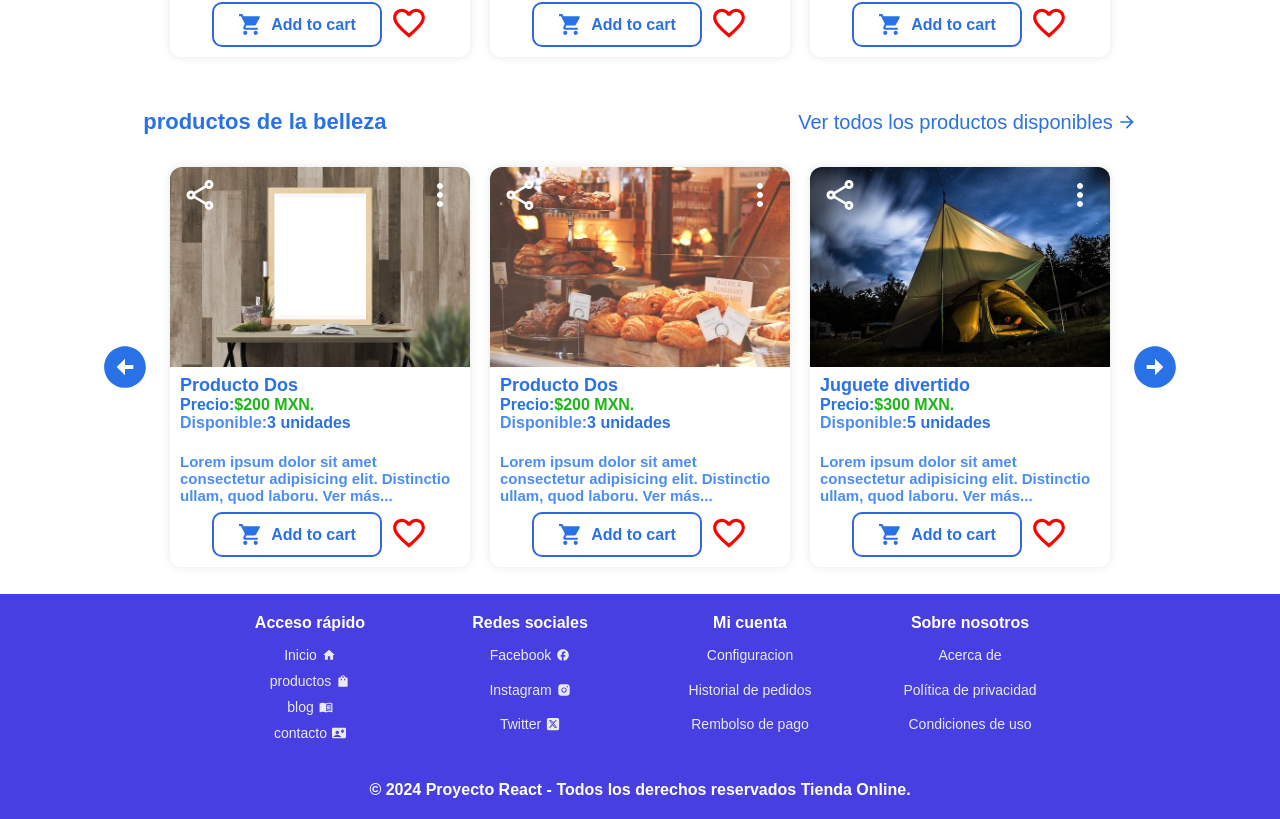
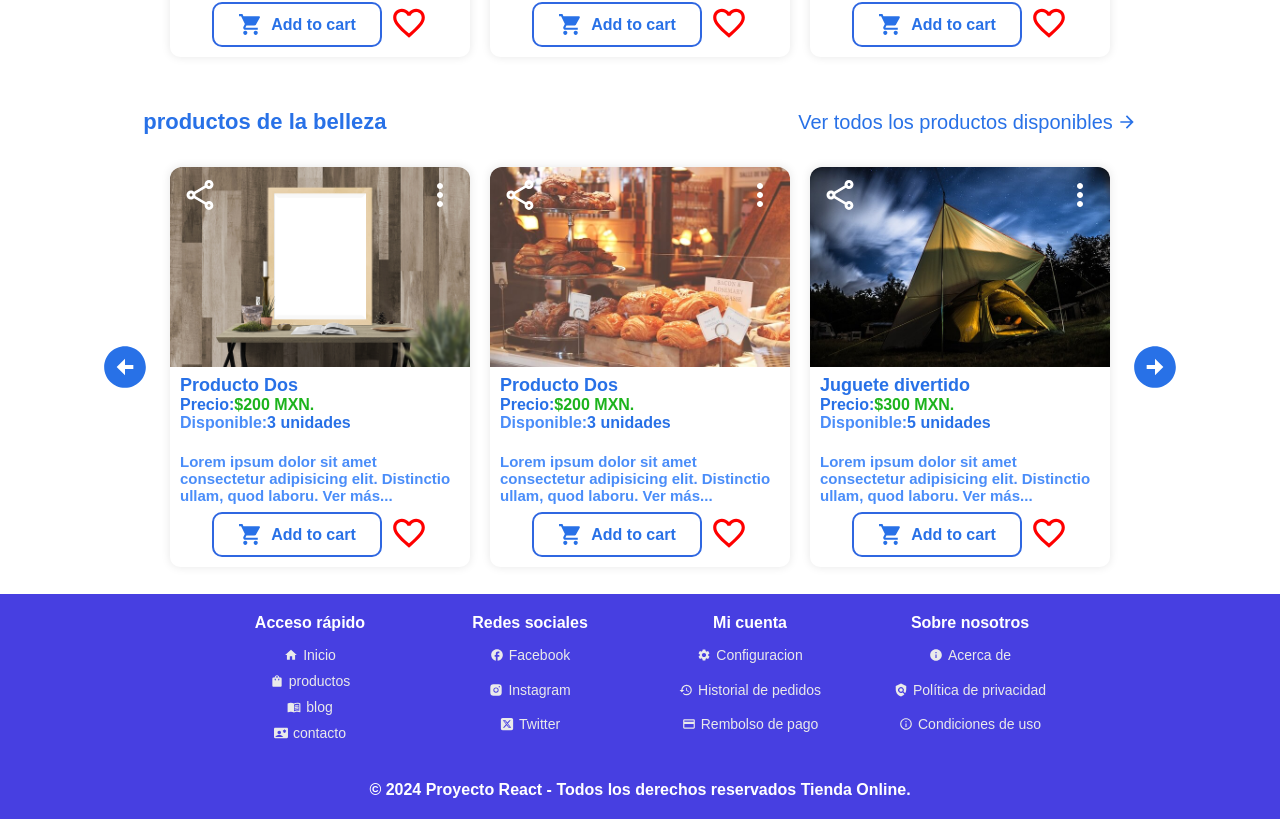
Before and after one commit to SergioDavidFernandezVilla/Proyecto-1-CON-REACT-JS-Tienda_Online, a React (Vite) app in the folder Frontend/: page / in a window 1280 px wide. Shown: the part 1809-2628 px from the top of the page. Built offline with nearby package versions, Linux system fonts and the light colour scheme.

Commit message:
-Leves mejoras en el footer

```diff
--- a/Frontend/src/components/Footer/FooterComponent.jsx
+++ b/Frontend/src/components/Footer/FooterComponent.jsx
@@ -4,6 +4,12 @@ import {
   MdShoppingBag,
   MdOutlineMenuBook,
   MdContactEmergency,
+  MdSettings,
+  MdHistory,
+  MdCreditCard,
+  MdInfo,
+  MdPolicy,
+  MdOutlineInfo,
 } from "react-icons/md";
 import { FaSquareXTwitter } from "react-icons/fa6";
 import { PiInstagramLogoFill } from "react-icons/pi";
@@ -77,16 +83,19 @@ export default function FooterComponent() {
           <ul className="footer__nav__list">
             <li className="footer__nav__list__item">
               <a href="/" className="footer__nav__list__item__link">
+                <MdSettings />
                 <p>Configuracion</p>
               </a>
             </li>
             <li className="footer__nav__list__item">
               <a href="/" className="footer__nav__list__item__link">
+                <MdHistory />
                 <p>Historial de pedidos</p>
               </a>
             </li>
             <li className="footer__nav__list__item">
               <a href="/" className="footer__nav__list__item__link">
+                <MdCreditCard />
                 <p>Rembolso de pago</p>
               </a>
             </li>
@@ -100,16 +109,19 @@ export default function FooterComponent() {
           <ul className="footer__nav__list">
             <li className="footer__nav__list__item">
               <a href="/" className="footer__nav__list__item__link">
+                <MdInfo />
                 <p>Acerca de</p>
               </a>
             </li>
             <li className="footer__nav__list__item">
               <a href="/" className="footer__nav__list__item__link">
+                <MdPolicy />
                 <p>Política de privacidad</p>
               </a>
             </li>
             <li className="footer__nav__list__item">
               <a href="/" className="footer__nav__list__item__link">
+                <MdOutlineInfo />
                 <p>Condiciones de uso</p>
               </a>
             </li>
--- a/Frontend/src/index.css
+++ b/Frontend/src/index.css
@@ -3320,7 +3320,6 @@ body{
             font-size: 14px;
             transition: all 0.3s ease-in-out;
             display: flex;
-            flex-direction: row-reverse;
             justify-content: center;
             align-items: center;
             gap: 5px;
```
